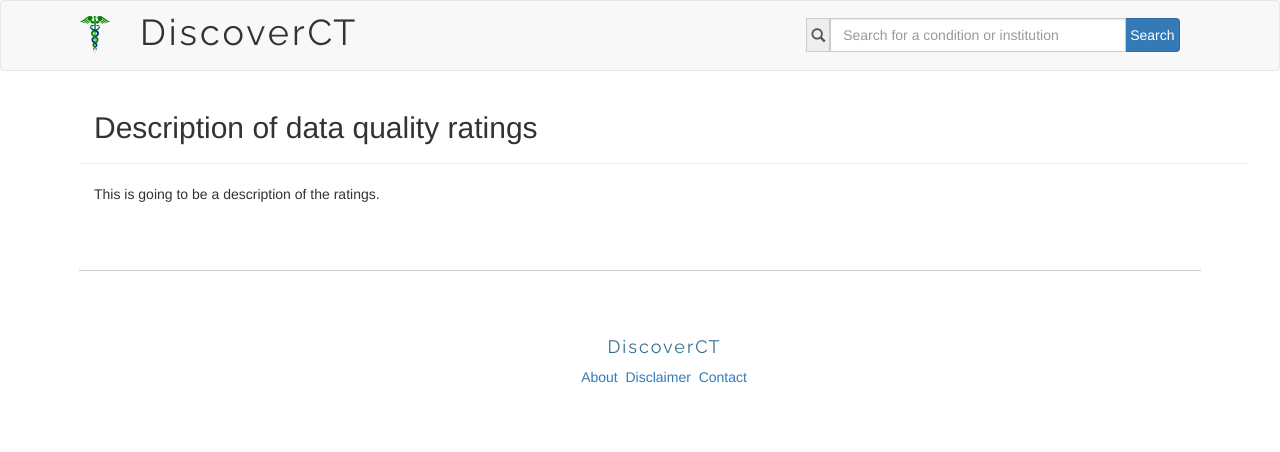
After one commit to jasonost/clinicaltrials, a Flask app: page /ratings_description in a window 1280 px wide. The commit adds this page. Shown: the top 452 px of the page. Run offline with Flask 2, Linux system fonts and the light colour scheme; parts of the project's set-up code (start-up, migrations or seed data) failed here and were passed over; some libraries are stand-ins or nearby versions.

Commit message:
General site updates
Rebranding with font changes, adding ratings description page
placeholder, updating views code to implement SQLAlchemy queries

```diff
--- a/ctapp/templates/footer.html
+++ b/ctapp/templates/footer.html
@@ -1,7 +1,9 @@
         <footer class='text-muted' role='contentinfo'>
           <div class='container'>
-            <a class='site-name text-info' href="{{ url_for('home') }}"><h1 class='h4'>DiscoverCT</h1></a>
-            <p><a href="{{ url_for('home') }}">About</a></p>
+            <a class='site-name text-info' href="{{ url_for('home') }}"><h1 class='h4'><span style="letter-spacing: 2px;">Discover</span>CT</h1></a>
+            <p><a href="{{ url_for('home') }}">About</a>&nbsp;
+                <a href="{{ url_for('home') }}">Disclaimer</a>&nbsp;
+                <a href="{{ url_for('home') }}">Contact</a><a</p>
           </div>
         </footer>
 
--- a/ctapp/templates/header.html
+++ b/ctapp/templates/header.html
@@ -23,7 +23,9 @@
     <script src="https://ajax.googleapis.com/ajax/libs/jquery/1.11.1/jquery.min.js"></script>
     <script src="{{ url_for('static', filename='js/bootstrap.min.js') }}"></script>
     <script src="{{ url_for('static', filename='js/bootstrap_components.js') }}"></script>
+    <link rel="stylesheet" href="//maxcdn.bootstrapcdn.com/font-awesome/4.3.0/css/font-awesome.min.css" type='text/css'>
     <script src="https://ajax.googleapis.com/ajax/libs/jquery/1.11.1/jquery.min.js"></script>
+    <link href='http://fonts.googleapis.com/css?family=Raleway' rel='stylesheet' type='text/css'>
     <script type=text/javascript>$SCRIPT_ROOT = {{ request.script_root|tojson|safe }} + "/";</script>
     <!-- HTML5 shim and Respond.js for IE8 support of HTML5 elements and media queries -->
     <!-- WARNING: Respond.js doesn't work if you view the page via file:// -->
@@ -32,7 +34,7 @@
       <script src="https://oss.maxcdn.com/respond/1.4.2/respond.min.js"></script>
     <![endif]-->
     <!--favicon-->
-    <link rel="icon" type="image/png" href="{{ url_for('static', filename='assets/favicon.png') }}">
+    <link rel="icon" type="image/png" href="{{ url_for('static', filename='assets/favicon_green.png') }}">
   </head>
   <body>
     <nav class="navbar navbar-default" role="navigation">
@@ -41,11 +43,12 @@
           <a class="navbar-brand col-xs-2 col-sm-1 col-md-1" href="{{ url_for('home') }}">
             <img alt="Brand" src="{{ url_for('static', filename='assets/health-care-symbol-png.png') }}">
           </a>
-          <h1 class='site-name col-xs-10 col-sm-11 col-md-11'><a href="{{ url_for('home') }}">DiscoverCT</a></h1>
+          <h1 class='site-name col-xs-10 col-sm-11 col-md-11'><a href="{{ url_for('home') }}"><span style="letter-spacing: 3px;">Discover</span>CT</a></h1>
         </div>
         {% if not is_home %}
             <div class="form-group">
-              <div class="input-group navbar-search">
+              <div class="col-md-8"></div>
+              <div class="input-group navbar-search col-md-4">
                 <label class="sr-only" for="search-text">Condition and Institution Search</label>
                 <div class="input-group-addon">
                   <span class='glyphicon glyphicon-search'></span>
--- /dev/null
+++ b/ctapp/templates/ratings_description.html
@@ -0,0 +1,26 @@
+{% include 'header.html' %}
+
+  <div id='ratings-description' class='ratings-description wrapper container'>
+    <header class='container'>
+      <div class='page-header row'>
+        <div class='col-sm-12 col-md-6'>
+          <h2>Description of data quality ratings</h2>
+        </div>
+      </div>
+    </header>
+    <section class='container'>
+      <div class='row'>
+        <div class='col-sm-12 col-md-12'>
+          <div>
+            <p>
+              This is going to be a description of the ratings.
+            </p>
+          </div>
+        </div>
+      </div> <!-- end .row -->
+    </section>
+
+    <!-- Load jQuery just in case we decide to use it -->
+    <script src="{{ url_for('static', filename='js/jquery-ui/jquery-ui.js') }}"></script>
+
+{% include 'footer.html' %}
--- a/ctapp/views.py
+++ b/ctapp/views.py
@@ -6,9 +6,9 @@ from flask import request, url_for
 
 # SQLAlchemy setup
 from sqlalchemy import create_engine
-from sqlalchemy.sql import func, select
+from sqlalchemy.sql import func, select, and_, or_, not_, desc
 from connect import mysqlusername, mysqlpassword, mysqlserver, mysqldbname
-from db_tables import metadata, InstitutionDescription, InstitutionLookup, ConditionDescription, ConditionLookup
+from db_tables import metadata, InstitutionDescription, InstitutionLookup, ConditionDescription, ConditionLookup, InstitutionSponsors, InstitutionFacilities
 
 def initializeDB(user,pwd,server,dbname):
     engine = create_engine('mysql://%s:%s@%s/%s' % (user,pwd,server,dbname), pool_recycle=3600)
@@ -24,6 +24,16 @@ inst_rating_info = 'These currently do not have any meaning.'
 inst_trials_active_info = "Trials that are recruiting or active."
 cond_name_mesh_info = 'This is the official Medical Subject Heading (MeSH) term for this condition.'
 
+def construct_address(city,state,zipcode,country):
+    if city:
+        if country == 'United States':
+            return '%s, %s %s<br/>%s' % (city, state, zipcode, country)
+        else:
+            return '%s, %s' % (city, country)
+    else:
+        return 'No location information provided'
+
+
 #db = pymongo.MongoClient(mongouri).clinicaltrials
 
 # homepage
@@ -37,23 +47,40 @@ def home():
 def institution():
     params = request.args
     if 'inst' in params:
+        inst_id = int(params['inst'])
         for i in range(5):
             try:
                 inst_data = conn.execute(InstitutionDescription.\
                                             select().\
-                                            where(InstitutionDescription.c.institution_id == int(params['inst']))).\
+                                            where(InstitutionDescription.c.institution_id == inst_id)).\
                                         fetchone()
-                trial_cnt = conn.execute(select([InstitutionLookup.c.institution_id,
-                                            func.count(InstitutionLookup.c.nct_id)]).\
-                                            where(InstitutionLookup.c.institution_id == int(params['inst'])).\
-                                            group_by(InstitutionLookup.c.institution_id)).\
-                                        fetchone()
+                sponsors = conn.execute(InstitutionSponsors.\
+                                            select().\
+                                            where(InstitutionSponsors.c.institution_id == inst_id).\
+                                            order_by(desc('trial_count'))).\
+                                        fetchall()
+                facilities = conn.execute(InstitutionFacilities.\
+                                            select().\
+                                            where(InstitutionFacilities.c.institution_id == inst_id).\
+                                            order_by(desc('trial_count'))).\
+                                        fetchall()
+                sponsor_list = [{'name': t[1], 'cnt': t[2]} for t in sponsors]
+                facility_list = [{'name': t[1],
+                                  'cnt': t[6],
+                                  'address': construct_address(t[2],t[3],t[4],t[5])}
+                                  for t in facilities[:50]]
+                if len(facilities) > 50:
+                    facility_list += [{'name': '...and %d more' % (len(facilities) - 50),
+                                       'cnt': sum([t[6] for t in facilities[50:]]),
+                                       'address': ''}]
                 if inst_data:
                     return flask.render_template('institution.html',
                                                 inst_name=inst_data[1],
                                                 inst_loc=inst_data[3],
                                                 inst_img=inst_data[4],
                                                 inst_summary=inst_data[5].decode('utf-8') or 'No description available',
+                                                sponsor_list=sponsor_list,
+                                                facility_list=facility_list
                                                 #trials_active=inst_data['inst_trials_active'],
                                                 #inst_trials_active_info=inst_trials_active_info,
                                                 #inst_researchers=inst_data['inst_researchers'],
@@ -76,13 +103,30 @@ def top_condition():
 
         for i in range(5):
             try:
-                inst_cond_top = db.institutions.find_one({'inst_id': str(params['inst'])})['inst_cond_top']
-                if inst_cond_top:
-                    return flask.jsonify(result=inst_cond_top)
+                cond_cnt = conn.execute(select([ConditionDescription.c.mesh_term,
+                                            func.count(InstitutionLookup.c.nct_id).label('cond_count')]).\
+                                                select_from(InstitutionLookup.join(ConditionLookup,
+                                                                                   and_(InstitutionLookup.c.institution_id == int(params['inst']),
+                                                                                        InstitutionLookup.c.nct_id == ConditionLookup.c.nct_id,
+                                                                                        ConditionLookup.c.syn_flag == 0,
+                                                                                        or_(ConditionLookup.c.source == 'CTGOV',
+                                                                                            ConditionLookup.c.source == 'ASSIGNED'))).\
+                                                                              join(ConditionDescription)).\
+                                                group_by(ConditionDescription.c.mesh_term).\
+                                                order_by(desc('cond_count')).\
+                                                limit(20)).\
+                                        fetchall()
+                if cond_cnt:
+                    return flask.jsonify(result=[{'cond_name': t[0], 'trial_count': t[1]} for t in cond_cnt])
             except:
                 print 'Database connection error'
+                initializeDB(mysqlusername, mysqlpassword, mysqlserver, mysqldbname)
 
     return flask.jsonify(None)
+
+
+
+
 
 # condition page
 @app.route('/condition')
@@ -108,6 +152,14 @@ def condition():
 
     return flask.redirect(url_for('home'))
 
+# ratings description page
+@app.route('/ratings_description')
+def ratings_description():
+    return flask.render_template('ratings_description.html')
+
+
+
+
 
 # old ClinicalTrials Browser infoviz project
 @app.route('/browser')
```
